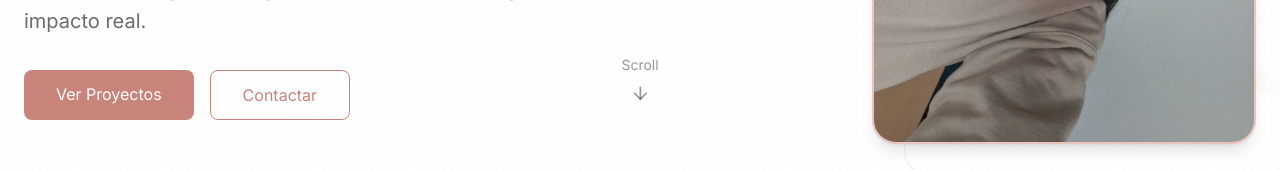
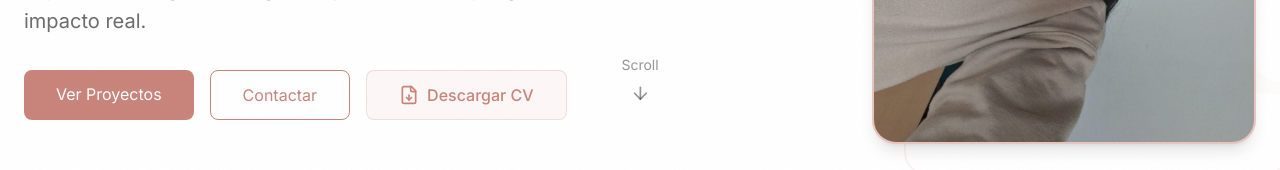
Before and after one commit to AlejandraMontillaucc/Mi-Portafolio-, a Next.js app: page / in a window 1280 px wide. Shown: the part 570-740 px from the top of the page. Built offline with nearby package versions, Linux system fonts and the light colour scheme; no server answers.

Commit message:
agregando funcionalidad de descargar cv

```diff
--- a/components/Hero.tsx
+++ b/components/Hero.tsx
@@ -1,6 +1,6 @@
 "use client";
 
-import { ArrowDown } from 'lucide-react';
+import { ArrowDown, FileDown } from 'lucide-react';
 import { useTranslations } from 'next-intl';
 import { cn } from '@/lib/utils';
 
@@ -44,6 +44,14 @@ export default function Hero() {
               >
                 {t('btnContact')}
               </a>
+              <a
+                href="/cv.pdf"
+                download
+                className="group flex items-center gap-2 rounded-lg bg-secondary/20 border border-primary/20 px-8 py-3 text-primary transition-all duration-300 hover:bg-secondary/30 hover:shadow-md hover:scale-[1.02]"
+              >
+                <FileDown className="h-5 w-5 transition-transform duration-300 group-hover:-translate-y-1" />
+                <span className="font-medium">{t('btnCV')}</span>
+              </a>
             </div>
           </div>
 
--- a/i18n/en.json
+++ b/i18n/en.json
@@ -5,7 +5,8 @@
     "name": "Maria Alejandra Montilla Diaz",
     "description": "Software Engineering student passionate about creating elegant and functional digital experiences that generate real impact.",
     "btnProjects": "View Projects",
-    "btnContact": "Contact"
+    "btnContact": "Contact",
+    "btnCV": "Download CV"
   },
   "navbar": {
     "home": "Home",
--- a/i18n/es.json
+++ b/i18n/es.json
@@ -5,7 +5,8 @@
     "name": "Maria Alejandra Montilla Diaz",
     "description": "Estudiante de Ingeniería de Software apasionada por crear experiencias digitales elegantes y funcionales que generen un impacto real.",
     "btnProjects": "Ver Proyectos",
-    "btnContact": "Contactar"
+    "btnContact": "Contactar",
+    "btnCV": "Descargar CV"
   },
   "navbar": {
     "home": "Inicio",
```
Also changed, not shown: 1 other file (tests, documents, lock files or other folders).
